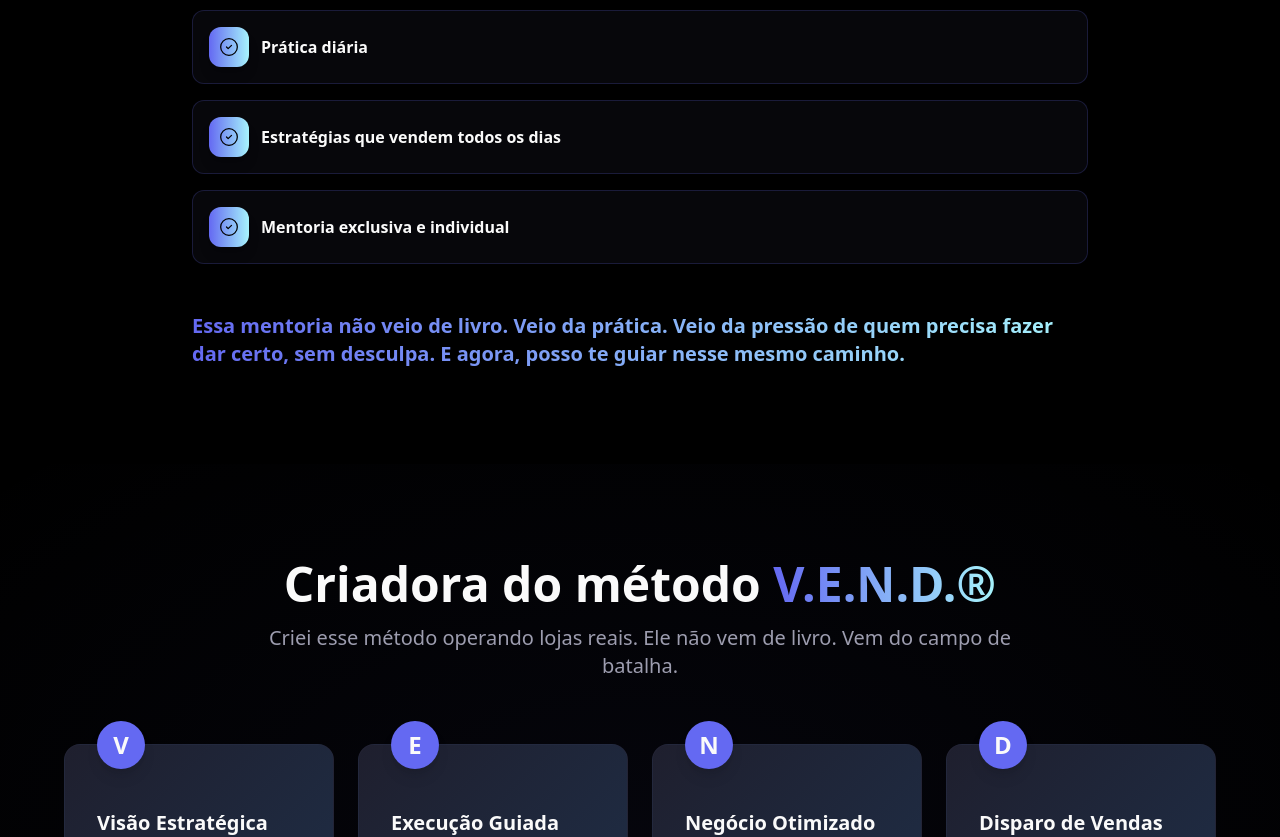
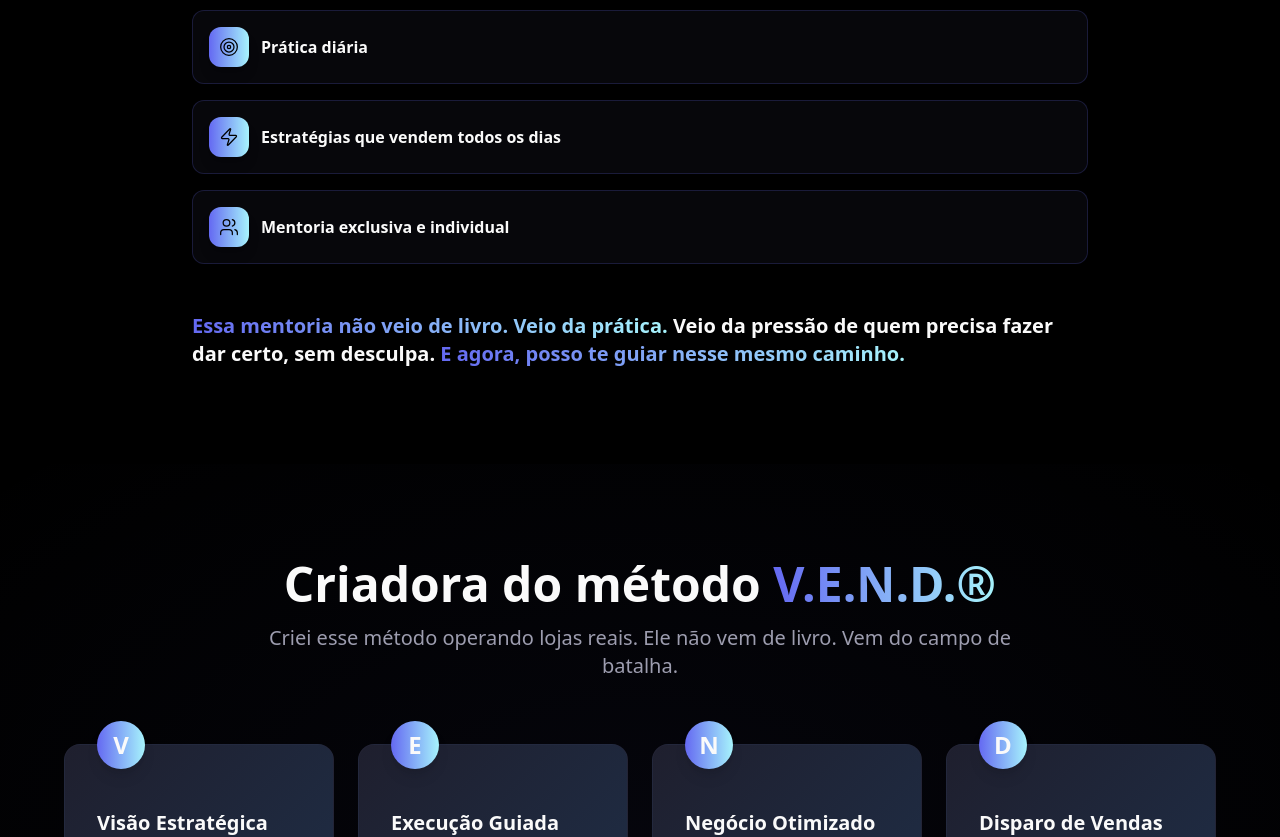
Before and after one commit to carolinetereza/fator-euro-mentoria, a React (Vite) app: page / in a window 1280 px wide. Shown: the part 1680-2517 px from the top of the page. Built offline with nearby package versions, Linux system fonts and the light colour scheme; the HTML template or start-up script is replaced by a standard one.

Commit message:
Refactor gradients and icons

```diff
--- a/src/components/Authority.tsx
+++ b/src/components/Authority.tsx
@@ -1,12 +1,12 @@
-import { CheckCircle2 } from "lucide-react";
+import { TrendingUp, Target, Zap, Users } from "lucide-react";
 import mentorImage from "@/assets/mentor-authority.png";
 
 export const Authority = () => {
   const highlights = [
-    "Resultados reais",
-    "Prática diária",
-    "Estratégias que vendem todos os dias",
-    "Mentoria exclusiva e individual"
+    { text: "Resultados reais", icon: TrendingUp },
+    { text: "Prática diária", icon: Target },
+    { text: "Estratégias que vendem todos os dias", icon: Zap },
+    { text: "Mentoria exclusiva e individual", icon: Users }
   ];
 
   return (
@@ -83,22 +83,30 @@ export const Authority = () => {
               </h3>
 
               <div className="grid gap-4">
-                {highlights.map((highlight, index) => (
+                {highlights.map((highlight, index) => {
+                  const Icon = highlight.icon;
+                  return (
                     <div
                       key={index}
                       className="group flex items-center gap-3 p-4 bg-card/30 backdrop-blur-sm rounded-xl border border-primary/20 hover:border-primary/40 transition-all duration-300 hover:scale-105 hover:shadow-[0_8px_40px_rgba(114,166,191,0.3)]"
                     >
                       <div className="w-10 h-10 rounded-xl bg-gradient-accent flex items-center justify-center flex-shrink-0 shadow-lg group-hover:shadow-[0_8px_30px_rgba(114,166,191,0.5)] transition-all duration-300 group-hover:scale-110">
-                      <CheckCircle2 className="w-5 h-5 text-background stroke-[1.5]" />
+                        <Icon className="w-5 h-5 text-background stroke-[1.5]" />
                       </div>
-                    <span className="font-semibold">{highlight}</span>
+                      <span className="font-semibold">{highlight.text}</span>
                     </div>
-                ))}
+                  );
+                })}
               </div>
 
-              <p className="bg-gradient-accent bg-clip-text text-transparent font-semibold text-xl pt-6">
-                Essa mentoria não veio de livro. Veio da prática. Veio da pressão de quem
-                precisa fazer dar certo, sem desculpa. E agora, posso te guiar nesse mesmo caminho.
+              <p className="font-semibold text-xl pt-6">
+                <span className="bg-gradient-accent bg-clip-text text-transparent">
+                  Essa mentoria não veio de livro. Veio da prática.
+                </span>{" "}
+                Veio da pressão de quem precisa fazer dar certo, sem desculpa.{" "}
+                <span className="bg-gradient-accent bg-clip-text text-transparent">
+                  E agora, posso te guiar nesse mesmo caminho.
+                </span>
               </p>
             </div>
           </div>
--- a/src/components/Method.tsx
+++ b/src/components/Method.tsx
@@ -49,7 +49,7 @@ export const Method = () => {
               >
                 {/* Letter badge */}
                 <div className="absolute -top-6 left-8">
-                  <div className="w-12 h-12 rounded-full bg-primary flex items-center justify-center text-2xl font-bold shadow-lg">
+                  <div className="w-12 h-12 rounded-full bg-gradient-accent flex items-center justify-center text-2xl font-bold shadow-lg">
                     {step.letter}
                   </div>
                 </div>
```
Lines whose indentation alone changed are shown as unchanged.
